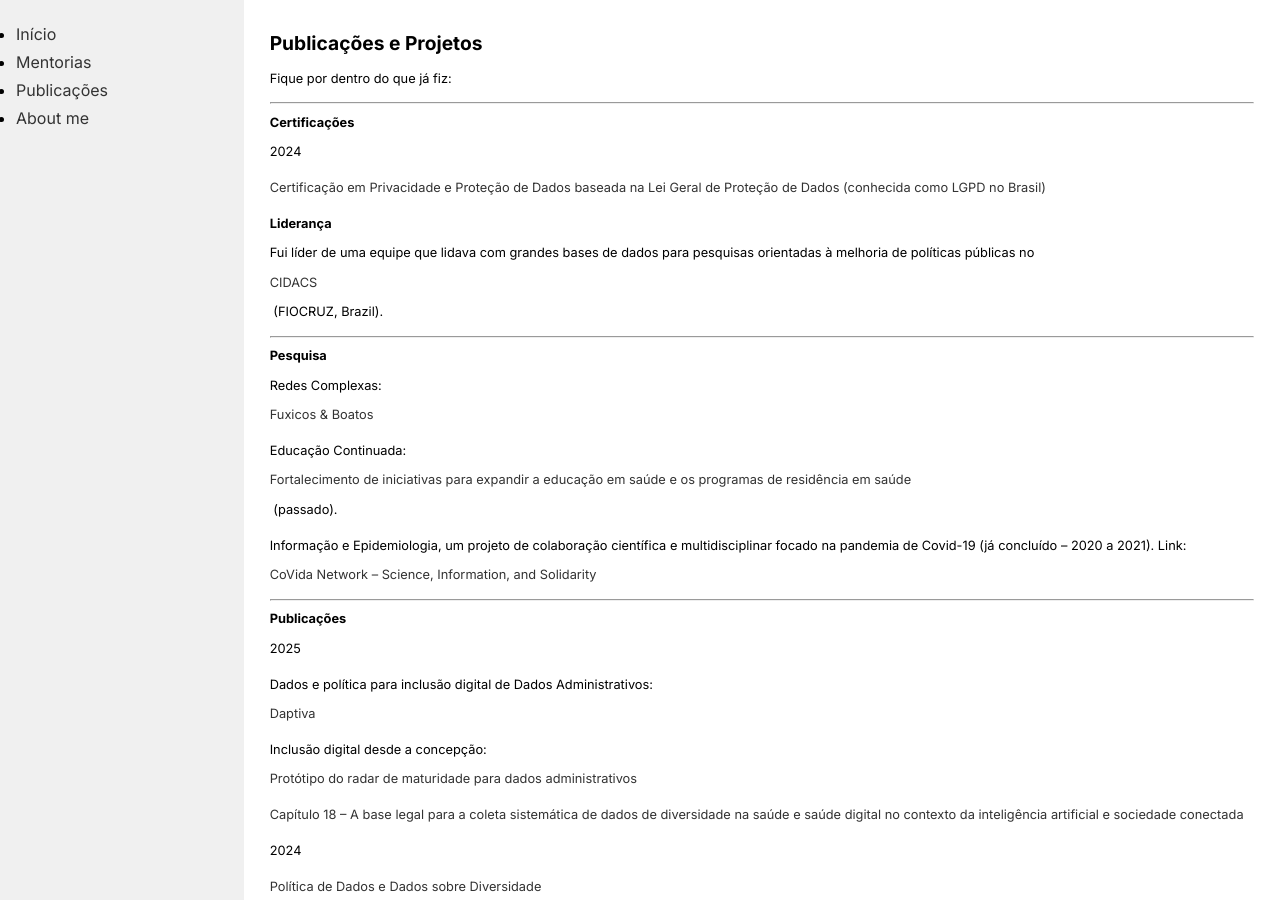
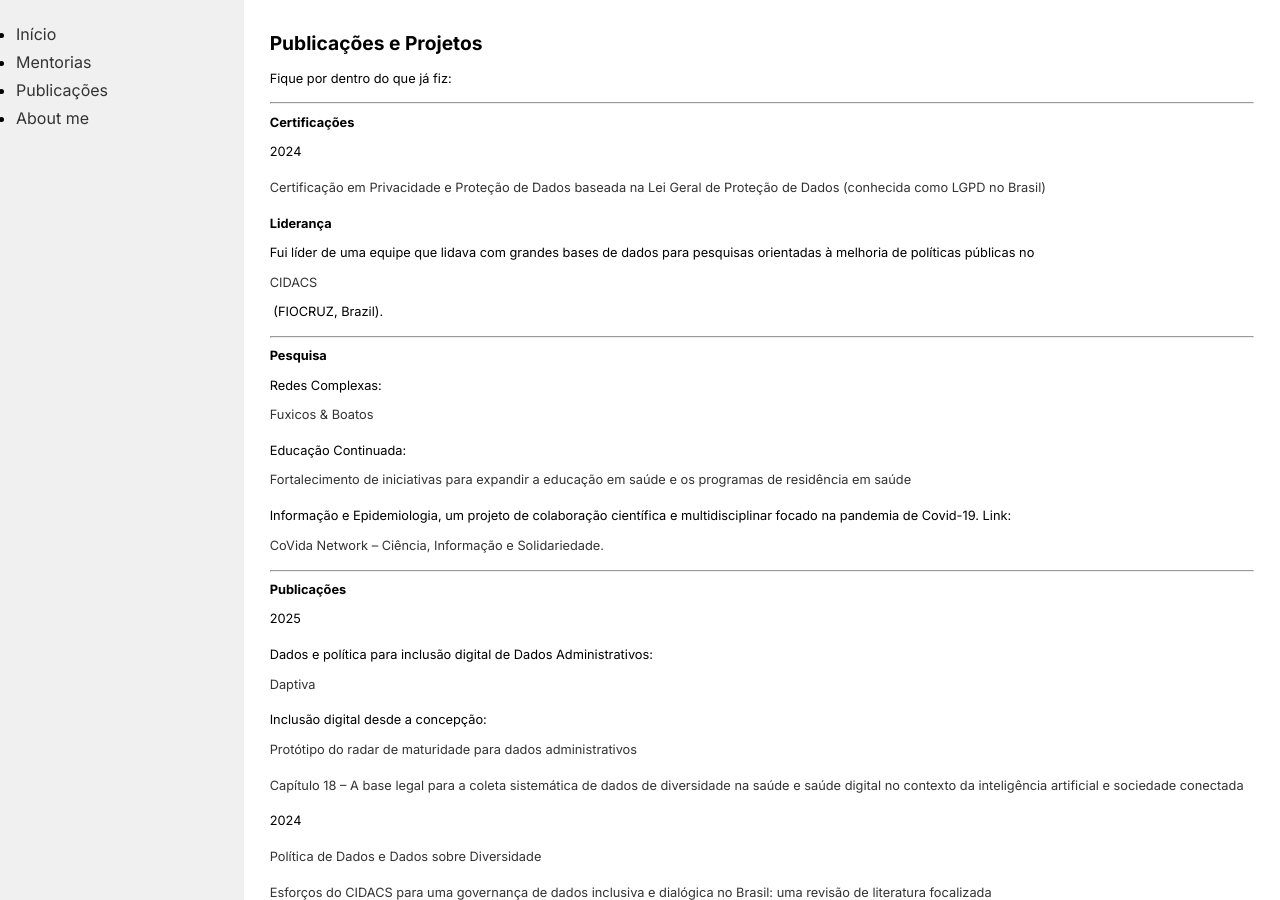
Before and after one commit to MairaLimaS/MairaLimaS.github.io, a Jekyll site: the page built from publicacoes.md, in a window 1280 px wide and 900 px high. Built offline with Jekyll 4.4.1, drawn with Linux system fonts in a browser that asks for light colours.

Commit message:
Update publicacoes.md

```diff
--- a/publicacoes.md
+++ b/publicacoes.md
@@ -24,11 +24,11 @@ Fui líder de uma equipe que lidava com grandes bases de dados para pesquisas or
 
 <h4>Pesquisa</h4>
 
-Redes Complexas: [Fuxicos & Boatos](https://redessociaisecomplexas.org/?page_id=29)
+Redes Complexas:&nbsp;[Fuxicos & Boatos](https://redessociaisecomplexas.org/?page_id=29)
 
-Educação Continuada: [Fortalecimento de iniciativas para expandir a educação em saúde e os programas de residência em saúde](https://cidacs.bahia.fiocruz.br/projeto/fortalecimento-das-acoes-de-expansao-da-educacao-em-saude-e-das-residencias-em-saude-desenvolvimento-de-capacidades-no-uso-de-dados-administrativos-para-pesquisa/) (passado).
+Educação Continuada: [Fortalecimento de iniciativas para expandir a educação em saúde e os programas de residência em saúde](https://cidacs.bahia.fiocruz.br/projeto/fortalecimento-das-acoes-de-expansao-da-educacao-em-saude-e-das-residencias-em-saude-desenvolvimento-de-capacidades-no-uso-de-dados-administrativos-para-pesquisa/)
 
-Informação e Epidemiologia, um projeto de colaboração científica e multidisciplinar focado na pandemia de Covid-19 (já concluído – 2020 a 2021). Link: [CoVida Network – Science, Information, and Solidarity](https://cidacs.bahia.fiocruz.br/redecovida/sobre/page/15/)
+Informação e Epidemiologia, um projeto de colaboração científica e multidisciplinar focado na pandemia de Covid-19. Link: [CoVida Network – Ciência, Informação e Solidariedade.](https://cidacs.bahia.fiocruz.br/redecovida/sobre/page/15/)
 
 ----------------------------------
 
```
